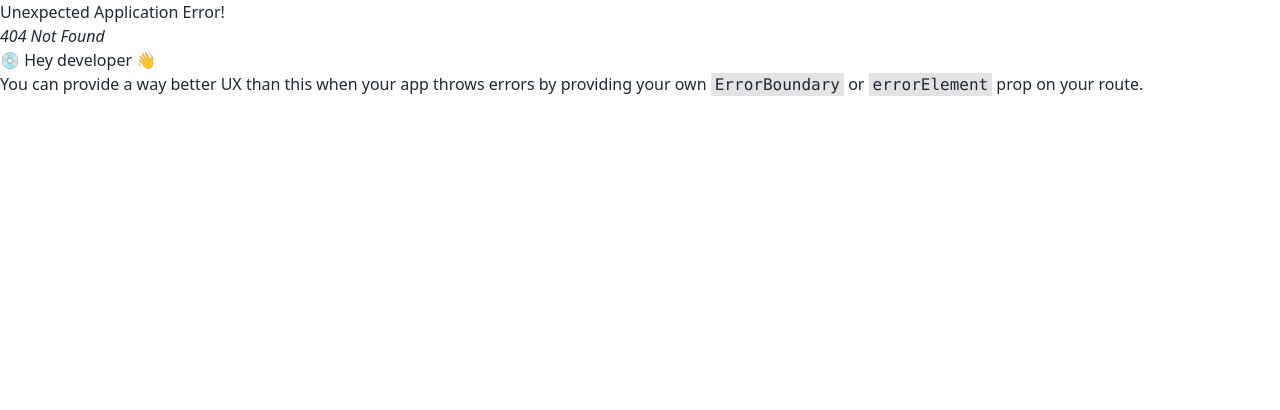
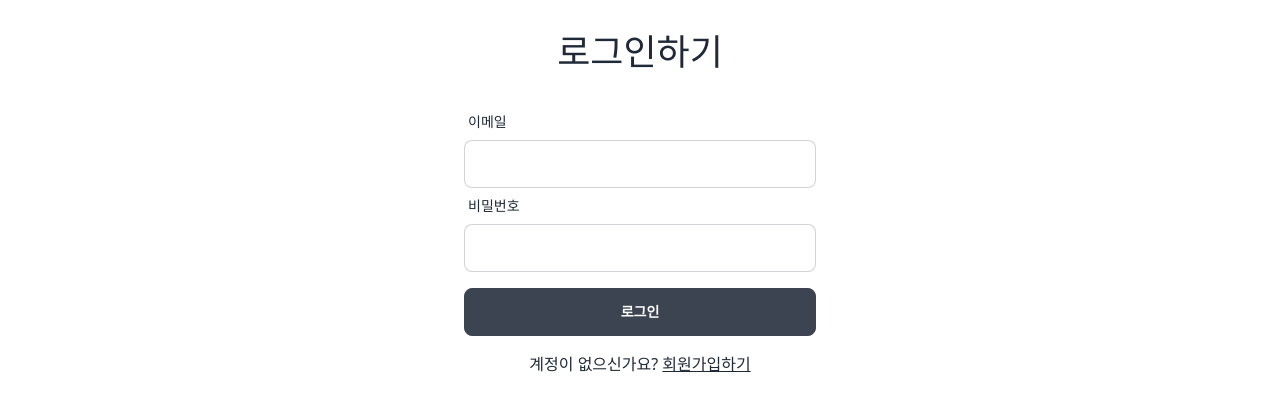
Before and after one commit to Unuuuuu/wanted-pre-onboarding-frontend, a React (Create React App) app: page /signin in a window 1280 px wide. Before the commit this address had no page. Shown: the top 410 px of the page. Built offline with nearby package versions, Linux system fonts and the light colour scheme.

Commit message:
Implement signin

```diff
--- /dev/null
+++ b/src/routes/signin.tsx
@@ -0,0 +1,39 @@
+import { SubmitHandler } from "react-hook-form";
+import axoisInstance, { AxiosErrorResponseData } from "../axios";
+import { AxiosError } from "axios";
+import { Link, useNavigate } from "react-router-dom";
+import Title from "../components/Title";
+import AccountForm, { Account } from "../components/AccountForm";
+import { toast } from "react-hot-toast";
+
+const Signin = () => {
+  const navigate = useNavigate();
+
+  const onSubmit: SubmitHandler<Account> = async (data) => {
+    await axoisInstance
+      .post<{ access_token: string }>("/auth/signin", data)
+      .then((res) => {
+        localStorage.setItem("access_token", res.data.access_token);
+        toast("로그인이 완료되었습니다.");
+        navigate("/todo");
+      })
+      .catch((error: AxiosError<AxiosErrorResponseData>) => {
+        toast(error.response?.data.message ?? "Something went wrong!");
+      });
+  };
+
+  return (
+    <main className="py-8">
+      <Title text="로그인하기" />
+      <AccountForm onSubmit={onSubmit} buttonText="로그인" />
+      <p className="mt-4 text-center">
+        계정이 없으신가요?{" "}
+        <Link to="/signup" className="underline">
+          회원가입하기
+        </Link>
+      </p>
+    </main>
+  );
+};
+
+export default Signin;
```
Also changed, not shown: src/index.tsx (+6 -1 lines).
